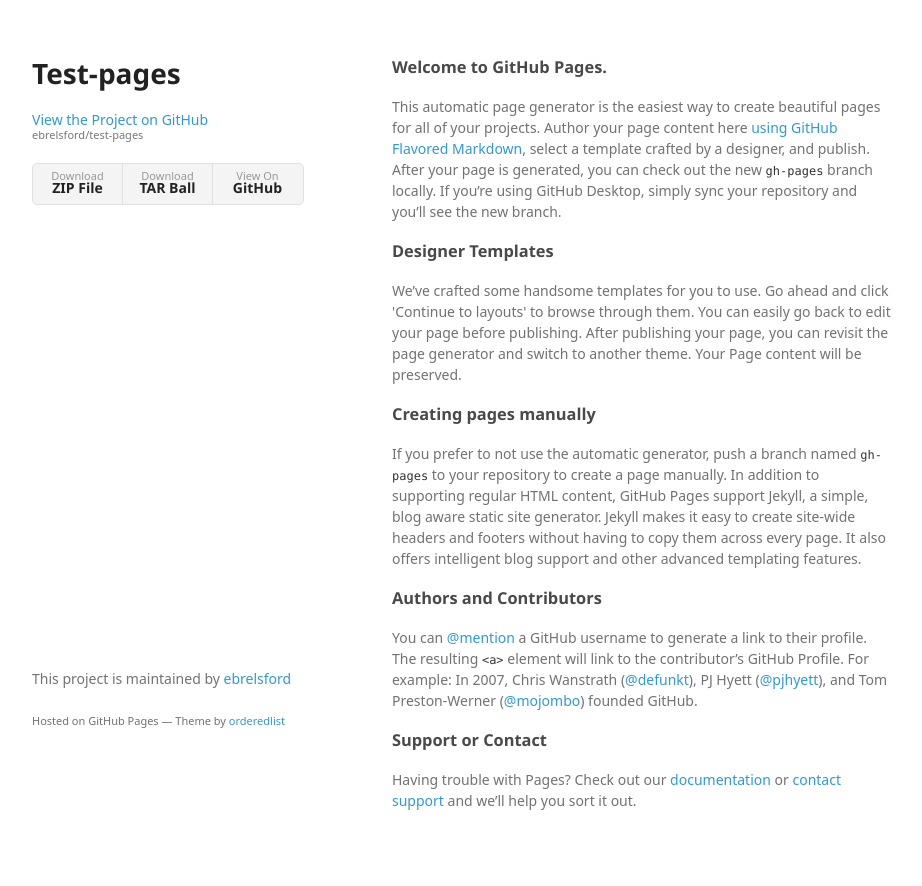
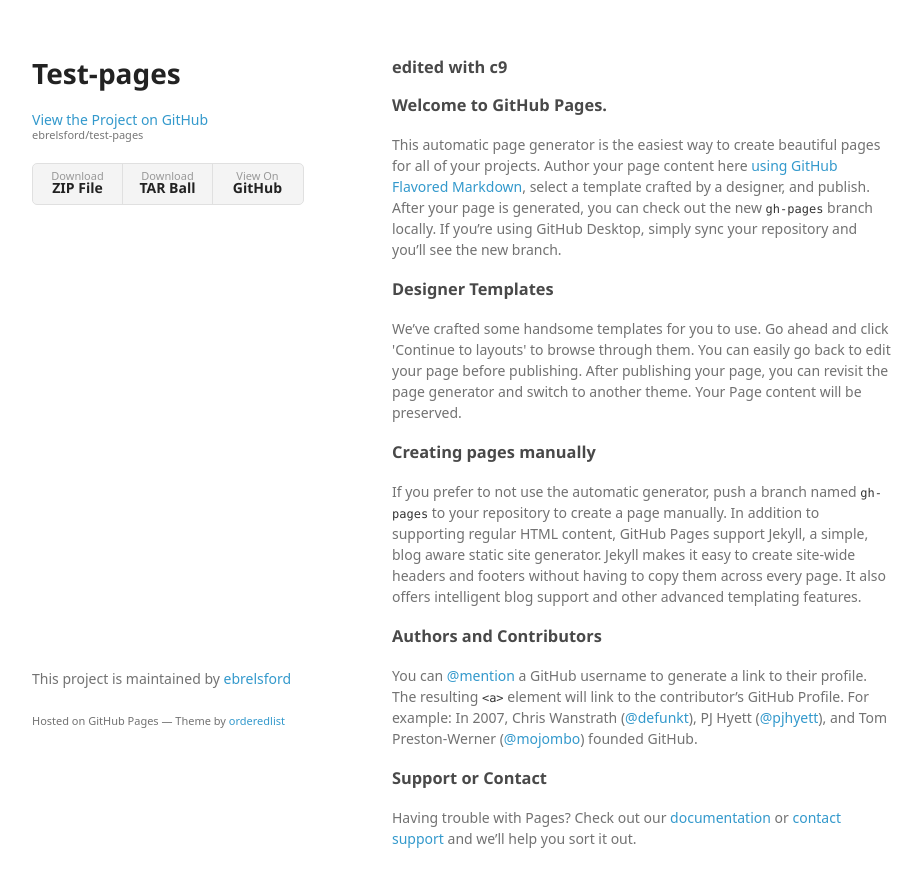
Before and after one commit to ebrelsford/test-pages, a plain HTML site: page index.html in a window 1280 px wide. Shown: the whole page, without its empty margins (178-1100 px from the left). Drawn offline with Linux system fonts and the light colour scheme; a web font is replaced by a local one.

Commit message:
Change made in c9

```diff
--- a/index.html
+++ b/index.html
@@ -29,6 +29,9 @@
       </header>
       <section>
         <h3>
+
+          <p>edited with c9</p>
+
 <a id="welcome-to-github-pages" class="anchor" href="#welcome-to-github-pages" aria-hidden="true"><span aria-hidden="true" class="octicon octicon-link"></span></a>Welcome to GitHub Pages.</h3>
 
 <p>This automatic page generator is the easiest way to create beautiful pages for all of your projects. Author your page content here <a href="https://guides.github.com/features/mastering-markdown/">using GitHub Flavored Markdown</a>, select a template crafted by a designer, and publish. After your page is generated, you can check out the new <code>gh-pages</code> branch locally. If you’re using GitHub Desktop, simply sync your repository and you’ll see the new branch.</p>
```
